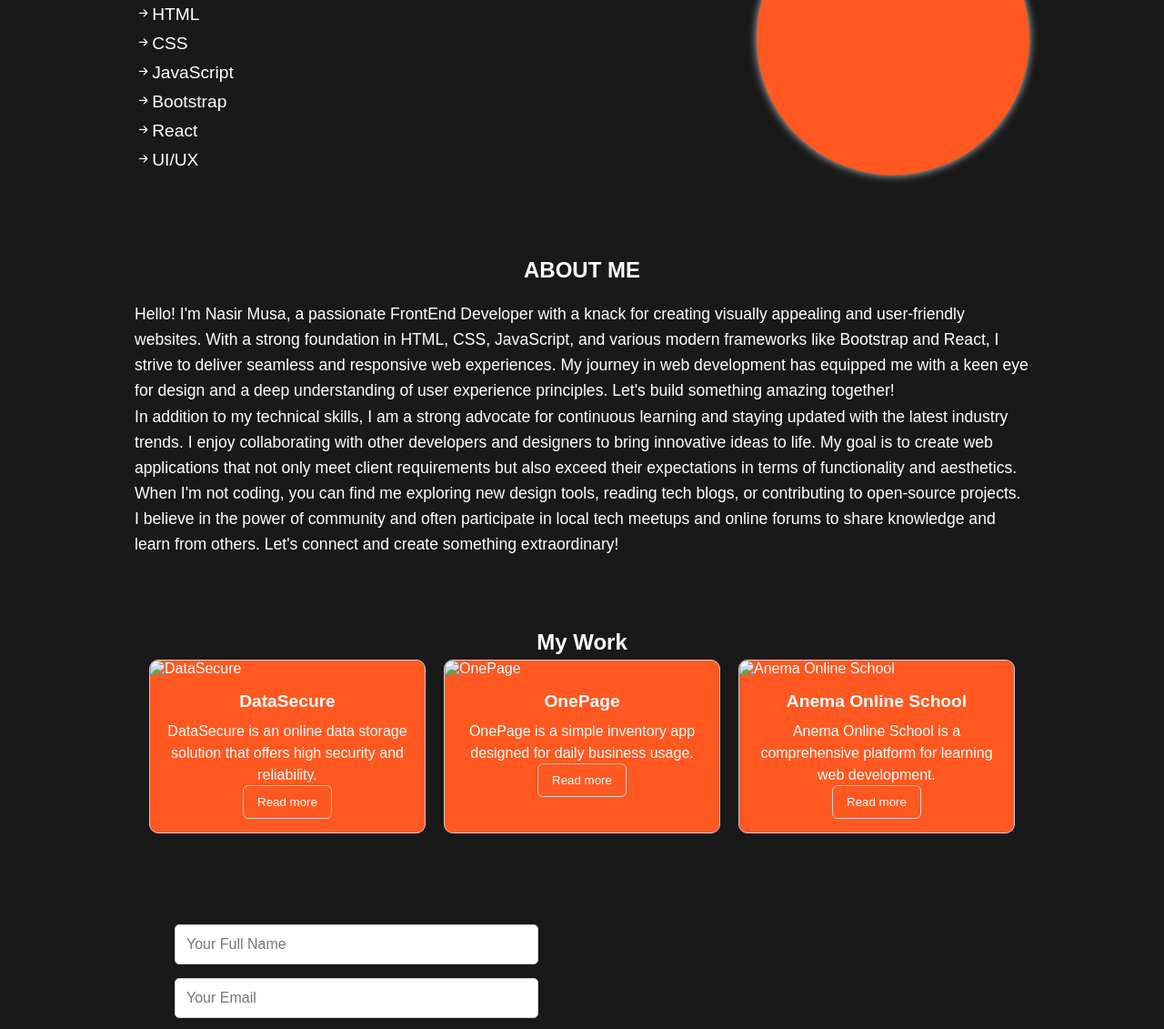
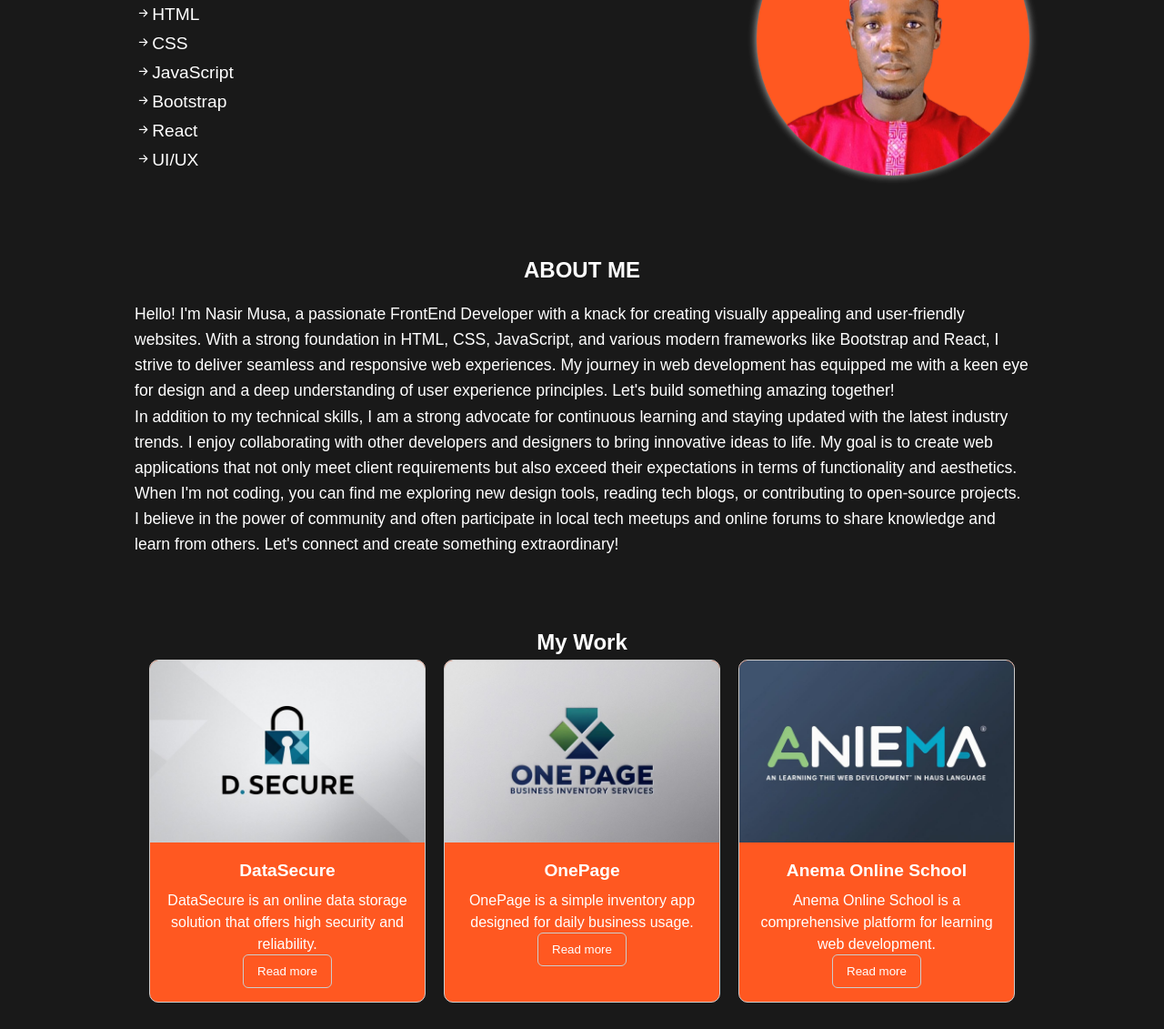
Before and after one commit to NASIRMUSA/nasirmusa, a website: page index.html in a window 1280 px wide. Shown: the part 217-1348 px from the top of the page at 91% size. Drawn offline with nearby package versions, Linux system fonts and the light colour scheme; files that its build step writes are made by us from their sources.

Commit message:
Update index.html

```diff
--- a/index.html
+++ b/index.html
@@ -5,12 +5,12 @@
     <meta charset="UTF-8">
     <meta name="viewport" content="width=device-width, initial-scale=1.0">
     <link rel="stylesheet" href="https://cdn.jsdelivr.net/npm/bootstrap-icons@1.11.3/font/bootstrap-icons.min.css">
-    <link rel="stylesheet" href="styles/style.css">
-    <link rel="stylesheet" href="styles/hero.css">
-    <link rel="stylesheet" href="styles/header.css">
-    <link rel="stylesheet" href="styles/about.css">
-    <link rel="stylesheet" href="styles/mywork.css">
-    <link rel="stylesheet" href="styles/contact.css">
+    <link rel="stylesheet" href="style.css">
+    <link rel="stylesheet" href="hero.css">
+    <link rel="stylesheet" href="header.css">
+    <link rel="stylesheet" href="about.css">
+    <link rel="stylesheet" href="mywork.css">
+    <link rel="stylesheet" href="contact.css">
     <title>Home - Portfolio</title>
 </head>
 
@@ -49,7 +49,7 @@
                     </ul>
                 </div>
                 <div class="image-section">
-                    <img src="/assets/images/profile.png" alt="Profile Image">
+                    <img src="profile.png" alt="Profile Image">
                 </div>
             </section>
         </div>
@@ -85,7 +85,7 @@
             <h1 class="about-title" style="text-align: center; margin-bottom: 5px;">My Work</h1>
             <div class="my-work-container">
                 <div class="mywork-item">
-                    <img src="/assets/images/title.jpg" alt="DataSecure">
+                    <img src="title.jpg" alt="DataSecure">
                     <div class="card-content">
                         <h3>DataSecure</h3>
                         <p>DataSecure is an online data storage solution that offers high security and reliability.</p>
@@ -93,7 +93,7 @@
                     </div>
                 </div>
                 <div class="mywork-item">
-                    <img src="/assets/images/onepage.jpg" alt="OnePage">
+                    <img src="onepage.jpg" alt="OnePage">
                     <div class="card-content">
                         <h3>OnePage</h3>
                         <p>OnePage is a simple inventory app designed for daily business usage.</p>
@@ -101,7 +101,7 @@
                     </div>
                 </div>
                 <div class="mywork-item">
-                    <img src="/assets/images/anemaschool.jpg" alt="Anema Online School">
+                    <img src="anemaschool.jpg" alt="Anema Online School">
                     <div class="card-content">
                         <h3>Anema Online School</h3>
                         <p>Anema Online School is a comprehensive platform for learning web development.</p>
```
